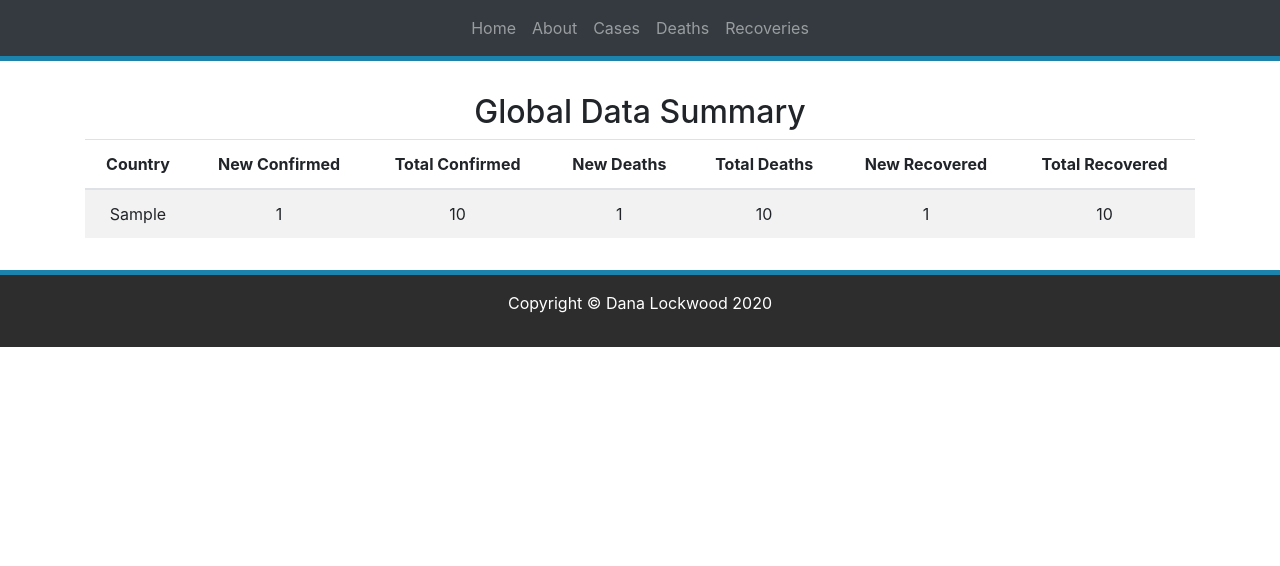
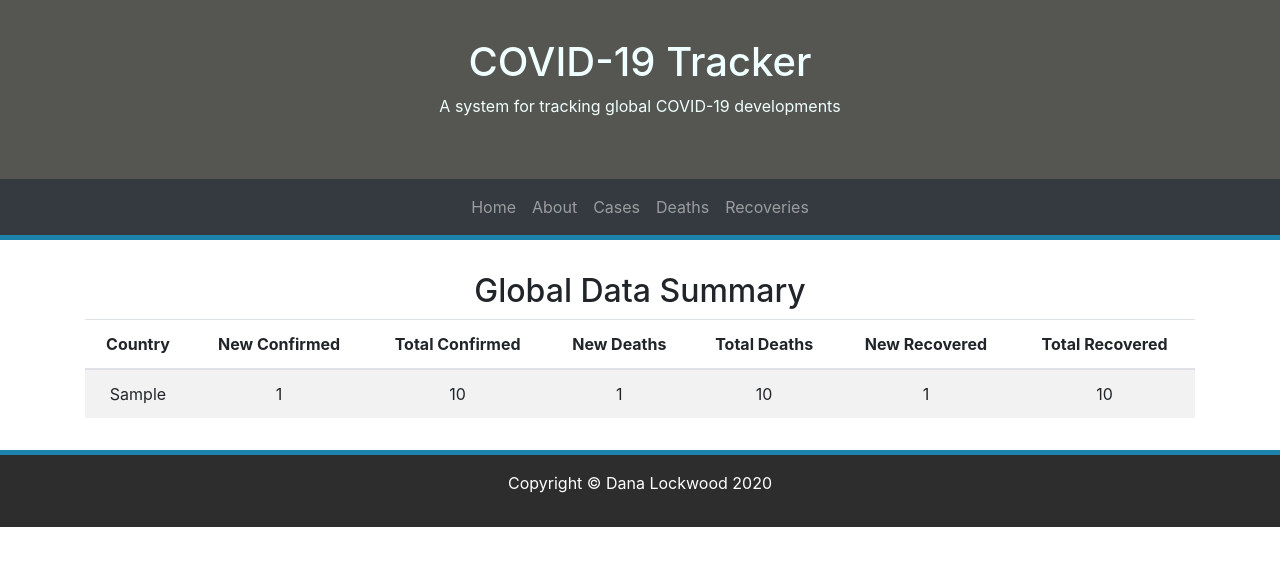
Before and after one commit to D-Bits/COVID-19-Reporting, a Django app: page / in a window 1280 px wide. Shown: the top 566 px of the page. Run offline with Django 3.2, Linux system fonts and the light colour scheme; tables that the repository leaves empty hold one stand-in row (values such as "Sample post"); some libraries are stand-ins or nearby versions.

```diff
--- a/reporting/reports/static/reports/main.css
+++ b/reporting/reports/static/reports/main.css
@@ -9,6 +9,14 @@
     background-color: #2d2d2d;
 }
 
+.jumbotron {
+    margin-bottom: 0;
+    padding-top: .5%;
+    padding-bottom: 3.5%;
+    background-color: #555551;
+    color: azure;
+}
+
 #footer {
     background-color: #2d2d2d;
     border-top: #1b83ac solid 5px;
@@ -17,6 +25,10 @@
     color: #ffffff;
 }
 
-#btn {
+#pagination {
     text-align: center;
 }
+
+.btn {
+    text-align: center;
+}
--- a/reporting/reports/templates/reports/base.html
+++ b/reporting/reports/templates/reports/base.html
@@ -11,7 +11,15 @@
   <script src="https://cdnjs.cloudflare.com/ajax/libs/popper.js/1.16.0/umd/popper.min.js"></script>
   <script src="https://maxcdn.bootstrapcdn.com/bootstrap/4.4.1/js/bootstrap.min.js"></script>
 </head>
+
 <body>
+
+    <div class="jumbotron jumbotron-fluid">
+      <div class="container">
+        <h1>COVID-19 Tracker</h1>
+        <p>A system for tracking global COVID-19 developments</p>
+      </div>
+    </div>
 
     <nav class="navbar navbar-expand-sm bg-dark navbar-dark justify-content-center">
         <ul class="navbar-nav">
@@ -28,7 +36,7 @@
             <a class="nav-link" href="{% url 'deaths' %}">Deaths</a>
           </li>
           <li class="nav-item">
-        <a class="nav-link" href="#">Recoveries</a>
+            <a class="nav-link" href="{% url 'recoveries' %}">Recoveries</a>
           </li>
         </ul>
     </nav>
@@ -38,6 +46,8 @@
         {% block content %}
 
         {% endblock %}
+
+        <div id="pagination">
 
             {% if is_paginated %}
 
@@ -69,6 +79,9 @@
 
         </div>
 
+
+    </div>
+
     <footer class="py-3 bg-grey" id="footer">
 
       <p class="copyright">Copyright &copy; Dana Lockwood 2020</p>
```
Lines whose indentation alone changed are shown as unchanged.
